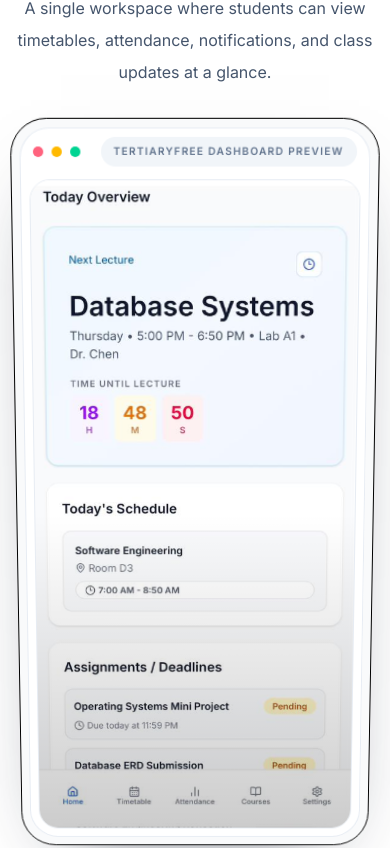
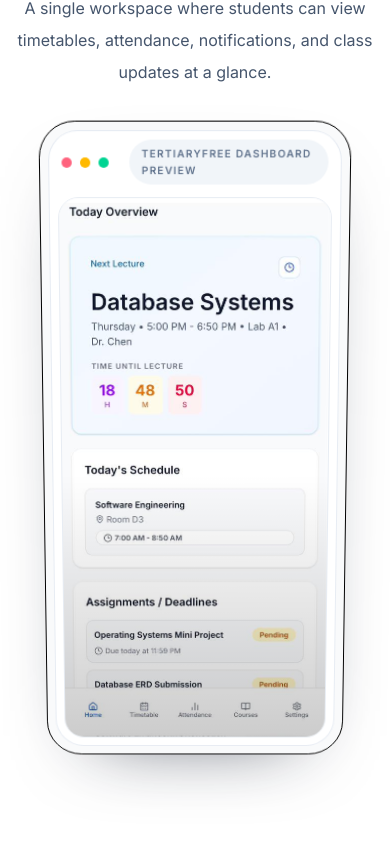
Before and after one commit to WonderDogbe/TertiaryFree, a Next.js app: page / in a window 390 px wide. Shown: the part 2019-2867 px from the top of the page. Built offline with nearby package versions, Linux system fonts and the light colour scheme.

Commit message:
feat: implement landing page with feature showcase and theme management

```diff
--- a/src/app/page.tsx
+++ b/src/app/page.tsx
@@ -770,7 +770,7 @@ export default function LandingPage() {
               </div>
 
               <div
-                className="mx-auto mt-10 max-w-6xl sm:mt-14"
+                className="mx-auto mt-10 w-[85%] max-w-[320px] sm:w-full sm:max-w-6xl sm:mt-14"
                 style={{ perspective: isMobileDashboardView ? "1300px" : "1800px" }}
               >
                 <div
```
